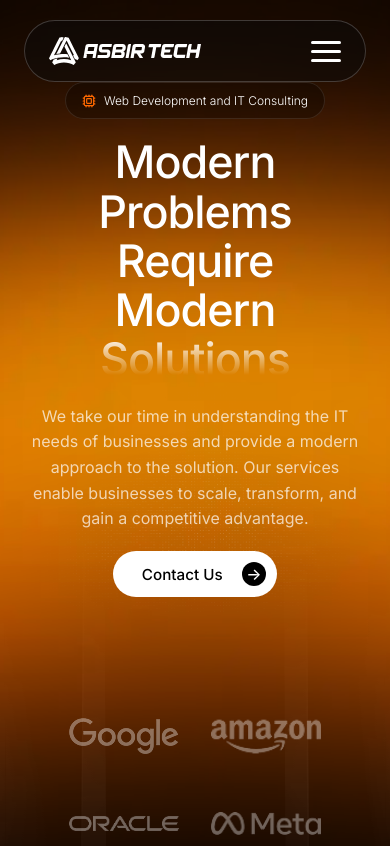
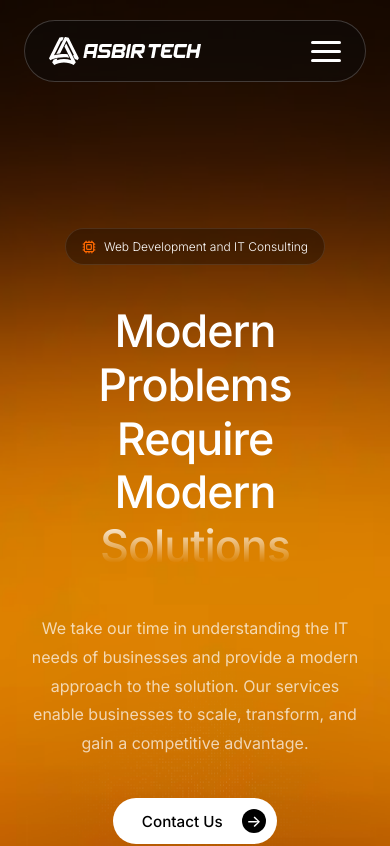
Before and after one commit to michaeldiopenes7/asbir-web-vite, a React (Vite) app: page / in a window 390 px wide. Shown: the top 846 px of the page. Built offline with nearby package versions, Linux system fonts and the light colour scheme.

Commit message:
revert with padding no dvh

```diff
--- a/index.html
+++ b/index.html
@@ -3,7 +3,7 @@
 
 <head>
     <meta charset="UTF-8" />
-    <meta name="viewport" content="width=device-width, initial-scale=1.0, viewport-fit=cover" />
+    <meta name="viewport" content="width=device-width, initial-scale=1.0" />
 
     <!-- SEO Meta Tags -->
     <title>AsbirTech - Web & Mobile Development Solutions</title>
--- a/src/sections/Hero/Hero.css
+++ b/src/sections/Hero/Hero.css
@@ -1,17 +1,12 @@
 .hero {
     position: relative;
     min-height: 100vh;
-    min-height: 100svh;
-    /* Stable height on iOS when toolbars are visible */
     display: flex;
     flex-direction: column;
     align-items: center;
     justify-content: center;
     overflow: hidden;
-    padding: 0;
-    /* Clear default section padding */
-    padding-top: 80px;
-    /* Space for navbar */
+    padding-top: 100px;
     background-color: #000000;
 }
 
@@ -135,27 +130,12 @@
 }
 
 @media (max-width: 768px) {
-    .hero {
-        padding-top: 50px;
-        /* Reduced space for mobile navbar */
-        min-height: 100vh;
-        min-height: 100svh;
-        /* Use svh for maximum reliability on iOS */
-    }
-
-    .hero-content {
-        padding: 2rem var(--content-padding) 4rem;
-        gap: 1.2rem;
-    }
-
     .hero h1 {
         font-size: 2.8rem;
         letter-spacing: -1px;
-        line-height: 1.1;
     }
 
     .hero-subtext {
         font-size: 1rem;
-        line-height: 1.6;
     }
 }
```
